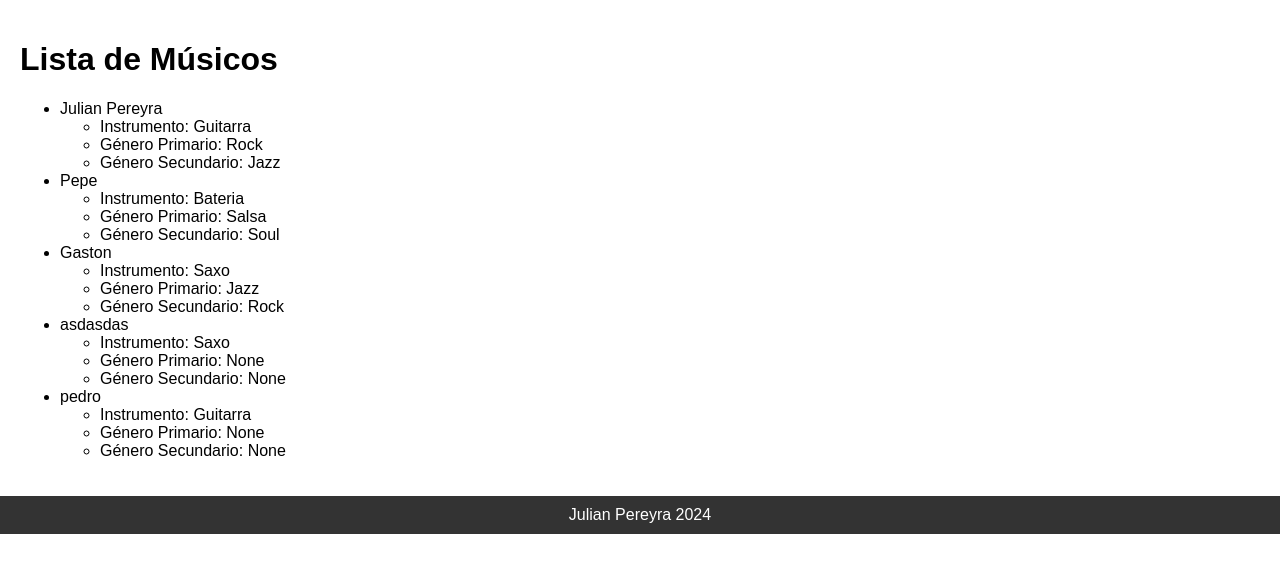
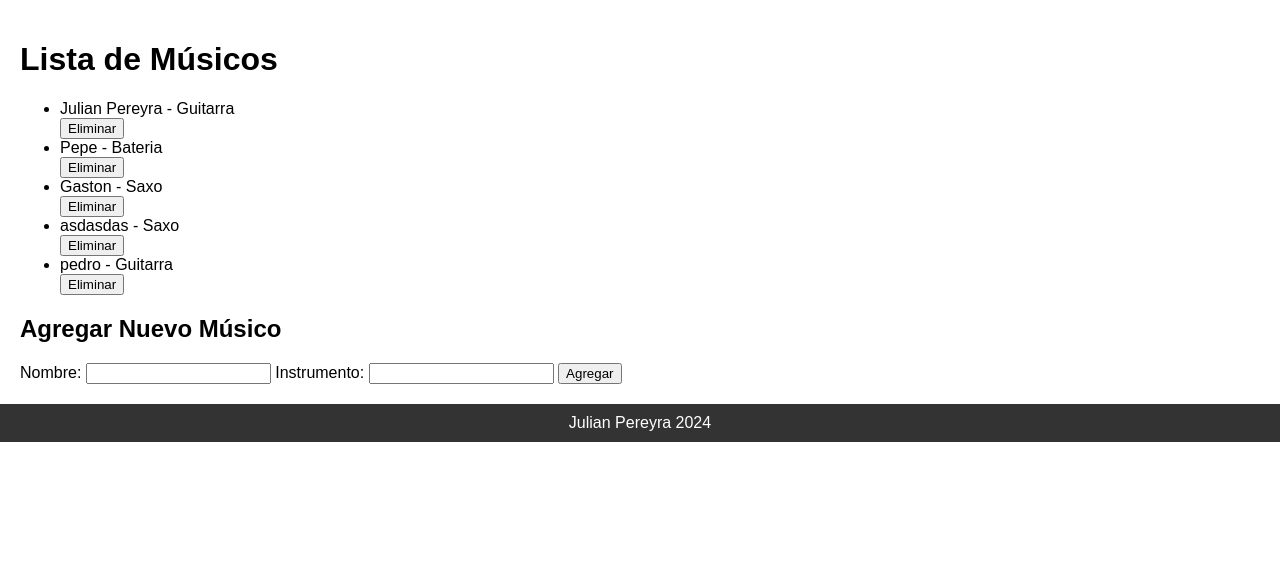
Before and after one commit to JulianPereyra/pre-entrega3-, a Django app: page /Integrantes/musicos/ in a window 1280 px wide. Shown: the part 138-711 px from the top of the page. Run offline with Django 5.2, Linux system fonts and the light colour scheme; data comes from the database, SQL or seed files in the repository; both versions use the stored data as it was after the commit.

Commit message:
ultimo cambio

```diff
--- a/Musica/Integrantes/templates/Integrantes/lista_musicos.html
+++ b/Musica/Integrantes/templates/Integrantes/lista_musicos.html
@@ -4,12 +4,21 @@
     <h1>Lista de Músicos</h1>
     <ul>
         {% for musico in musicos %}
-            <li>{{ musico.nombre }}</li>
-            <ul>
-                <li>Instrumento: {{ musico.instrumento }}</li>
-                <li>Género Primario: {{ musico.genero_primario }}</li>
-                <li>Género Secundario: {{ musico.genero_secundario }}</li>
-            </ul>
+            <li>{{ musico.nombre }} - {{ musico.instrumento }}</li>
+            <form method="post" action="{% url 'Integrantes:eliminar_musico' musico.id %}">
+                {% csrf_token %}
+                <button type="submit">Eliminar</button>
+            </form>
         {% endfor %}
     </ul>
+
+    <h2>Agregar Nuevo Músico</h2>
+    <form method="post" action="{% url 'Integrantes:agregar_musico' %}">
+        {% csrf_token %}
+        <label for="nombre">Nombre:</label>
+        <input type="text" name="nombre" required>
+        <label for="instrumento">Instrumento:</label>
+        <input type="text" name="instrumento" required>
+        <button type="submit">Agregar</button>
+    </form>
 {% endblock %}
--- a/Musica/Integrantes/urls.py
+++ b/Musica/Integrantes/urls.py
@@ -8,5 +8,6 @@
     path('musicos/', views.lista_musicos, name='lista_musicos'),
     path('bandas/', views.lista_bandas, name='lista_bandas'),
     path('generos/', views.lista_generos, name='lista_generos'),
-    #
+    path('eliminar_musico/<int:id>/', views.eliminar_musico, name='eliminar_musico'),
+    path('agregar_musico/', views.agregar_musico, name='agregar_musico'),
 ]
--- a/Musica/Integrantes/views.py
+++ b/Musica/Integrantes/views.py
@@ -19,3 +19,17 @@
 def lista_generos(request):
     generos = GeneroMusical.objects.all()
     return render(request, 'integrantes/lista_generos.html', {'generos': generos})
+
+def eliminar_musico(request, musico_id):
+    Musico.objects.filter(pk=musico_id).delete()
+    return redirect('Integrantes:lista_musicos')
+
+def agregar_musico(request):
+    if request.method == 'POST':
+        form = MusicoForm(request.POST)
+        if form.is_valid():
+            form.save()
+            return redirect('Integrantes:lista_musicos')
+    else:
+        form = MusicoForm()
+    return render(request, 'integrantes/agregar_musico.html', {'form': form})
```
Also changed, not shown: Musica/db.sqlite3.
